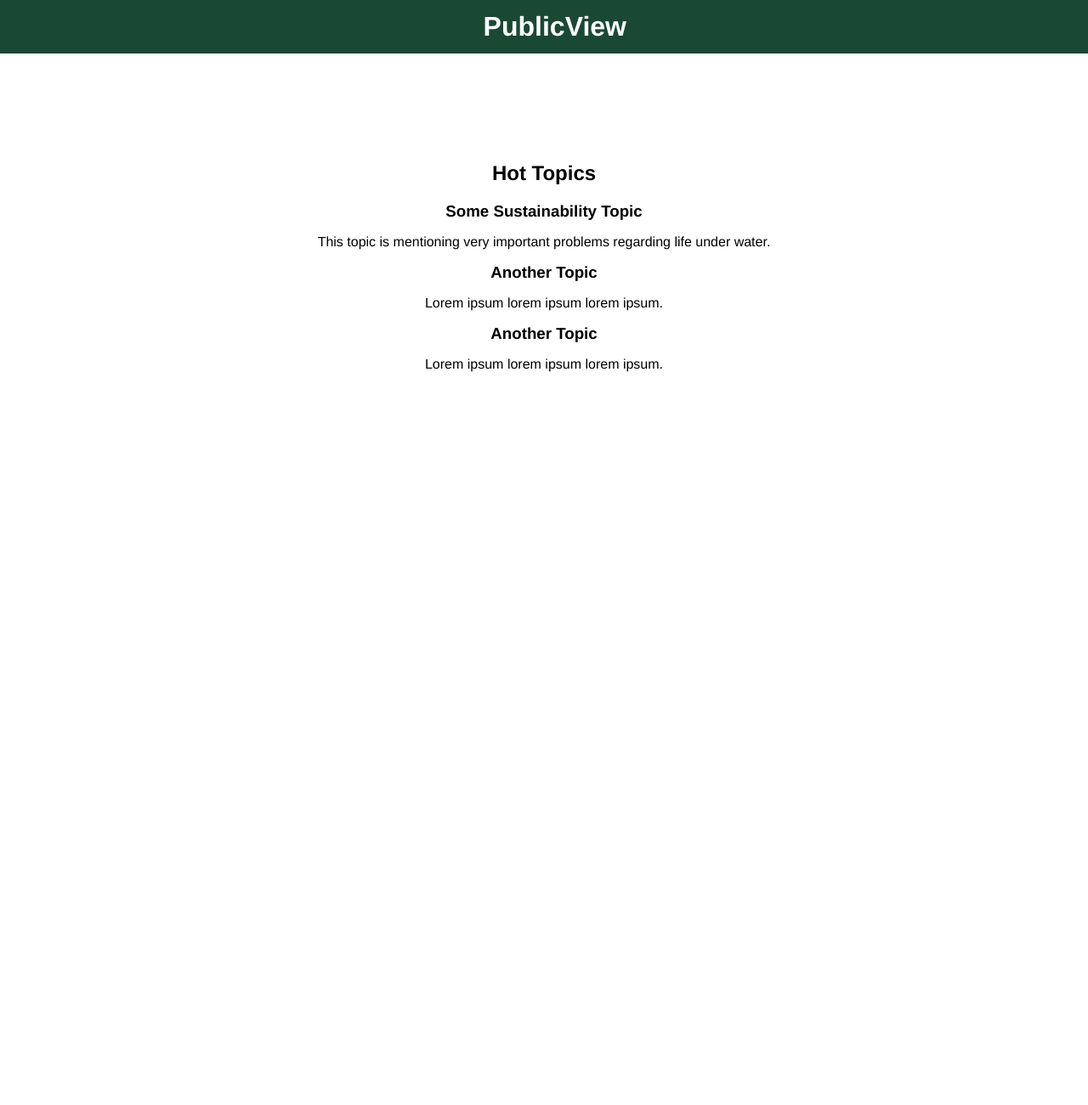
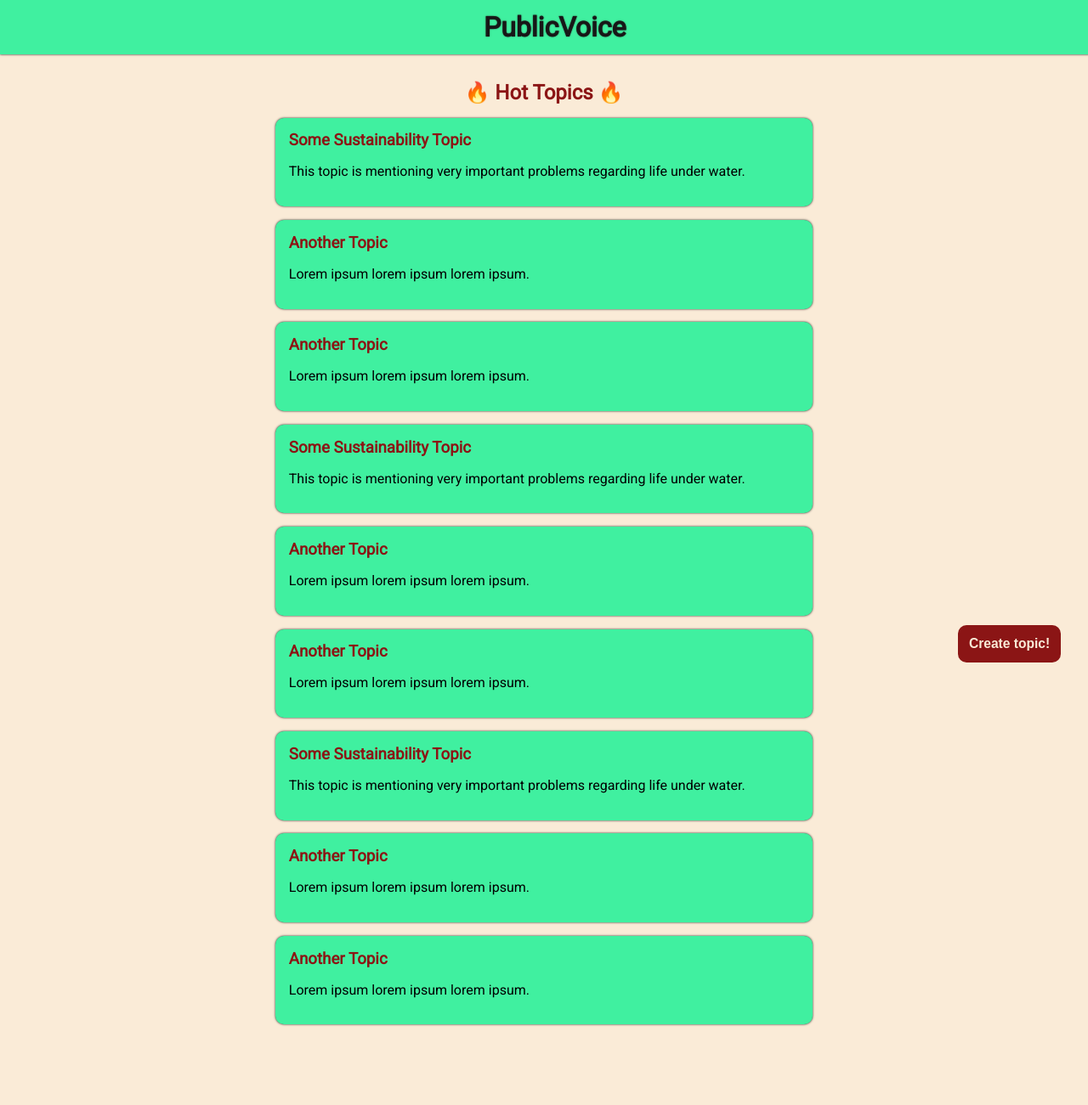
Before and after one commit to egeatmaca/public_voices, a Django app: page / in a window 1280 px wide. Shown: the whole page at 85% size. Before the commit the page ends 438 px from the top, so only its background shows below. Run offline with Django 3.2, Linux system fonts and the light colour scheme.

Commit message:
index template created

```diff
--- a/public_view/models/Topic.py
+++ b/public_view/models/Topic.py
@@ -1,10 +1,10 @@
 from datetime import datetime as dt
 
 class Topic:
-    def __init__(self, id, title, content, user_id):
+    def __init__(self, id, title, description, user_id):
         self.id = id
         self.title = title
-        self.content = content
+        self.description = description
         self.comments = []
         self.user_id = user_id
         self.created_at = dt.now()
--- a/public_view/static/css/styles.css
+++ b/public_view/static/css/styles.css
@@ -1,24 +1,81 @@
 body {
-    font-family: 'Helvetica Neue', Helvetica, Arial, sans-serif;
+    background-color: #faebd7;
+    font-family: 'Roboto', sans-serif;
     align-items: center;
     text-align: center;
 }
 
 .app_header {
-    background-color: #194933;
-    color: rgb(255, 255, 255);
+    background-color: #40f0a0;
+    color: #171717;
     width: 100%;
     padding: 1%;
-    position: absolute;
+    position: fixed;
     top: 0;
     left: 0;
+    box-shadow: 0 0 2.5px 0 #171717;
 }
 
-.app_header h1,h3 {
+h1, h2, h3 {
     margin: 0;
     padding: 0;
 }
 
+h1 {
+    text-shadow: #242424 0 0 1.5px;
+}
+
 .app_body {
-    margin: 15%;
+    margin-top: 12.5%;
 }
+
+ @media screen and (min-width: 600px) {
+    .app_body {
+        width: 50%;
+        margin: 7.5% auto;
+    }
+}
+
+.modal_container {
+    position: absolute;
+    bottom: 0;
+    left: 0;
+    width: 100%;
+    height: 100%;
+}
+
+.modal_bottom {
+    position: fixed;
+    bottom: 0%;
+    background-color: #40f0a0;
+    color: #171717;
+    width: 100%;
+    padding: 1%;
+    box-shadow: 0 0 2.5px 0 #171717;
+    display: none;
+}
+
+.create_topic button {
+    position: fixed;
+    bottom: 2.5%;
+    right: 2.5%;
+    background-color: #8b1515;
+    color: antiquewhite;
+    border: none;
+    border-radius: 10px;
+    padding: 1%;
+}
+
+.topic_preview {
+    background-color: #40f0a0;
+    color: rgb(0, 0, 0);
+    text-align: left;
+    padding: 2.5% 2.5%;
+    margin: 2.5% 0;
+    border-radius: 10px;
+    box-shadow: 0 0 2.5px 0 #171717;
+}
+
+.topic_list h2, .topic_list h3 {
+    color: #8b1515;
+}
--- a/public_view/templates/index.html
+++ b/public_view/templates/index.html
@@ -3,23 +3,39 @@
 <html>
 
     <head>
-        <title> PublicView </title>
+        <title> Public Voice </title>
         <link rel="stylesheet" type="text/css" href={% static 'css/styles.css' %}>
+        <link href="https://fonts.googleapis.com/css?family=Roboto" rel="stylesheet">
+        <script src="https://unpkg.com/vue@3"></script>
     </head>
 
     <body>
         <div class="app_header">
-            <h1> PublicView </h1>
+            <h1>PublicVoice</h1>
         </div>
         <div class="app_body">
             <div class="topic_list">
-                <h2> Hot Topics </h2>
+                <h2> 🔥 Hot Topics 🔥 </h2>
                 {% for topic in topics %}
                     <div class="topic_preview">
                         <h3> {{ topic.title }} </h3>
-                        <p> {{ topic.content }} </p>
+                        <p> {{ topic.description }} </p>
                     </div>
                 {% endfor %}
+            </div>
+
+            <div class="create_topic">
+                <button>
+                    <h3> Create topic! </h3>
+                </button>
+                <div class="modal_container">
+                    <form class="modal_bottom">
+                        <input type="long-text" name="title" placeholder="Title"/> <br/>
+                        <textarea name="Text1" cols="40" rows="5" placeholder="Description"> </textarea> <br/>
+                        <input type="submit" value="Cancel"/>
+                        <input type="submit" value="Submit"/>
+                    </form>
+                </div>
             </div>
         </div>
     </body>
--- a/public_view/views/index.py
+++ b/public_view/views/index.py
@@ -7,9 +7,24 @@ def index(request):
         'index.html',
         {
             'topics': [
-                Topic(0, 'Some Sustainability Topic', 'This topic is mentioning very important problems regarding life under water.', 0),
-                Topic(0, 'Another Topic', 'Lorem ipsum lorem ipsum lorem ipsum.', 0),
-                Topic(0, 'Another Topic', 'Lorem ipsum lorem ipsum lorem ipsum.', 0)
+                Topic(0, 'Some Sustainability Topic',
+                      'This topic is mentioning very important problems regarding life under water.', 0),
+                Topic(0, 'Another Topic',
+                      'Lorem ipsum lorem ipsum lorem ipsum.', 0),
+                Topic(0, 'Another Topic',
+                      'Lorem ipsum lorem ipsum lorem ipsum.', 0),
+                Topic(0, 'Some Sustainability Topic',
+                      'This topic is mentioning very important problems regarding life under water.', 0),
+                Topic(0, 'Another Topic',
+                      'Lorem ipsum lorem ipsum lorem ipsum.', 0),
+                Topic(0, 'Another Topic',
+                      'Lorem ipsum lorem ipsum lorem ipsum.', 0),
+                Topic(0, 'Some Sustainability Topic',
+                      'This topic is mentioning very important problems regarding life under water.', 0),
+                Topic(0, 'Another Topic',
+                      'Lorem ipsum lorem ipsum lorem ipsum.', 0),
+                Topic(0, 'Another Topic',
+                      'Lorem ipsum lorem ipsum lorem ipsum.', 0),
             ]
         }
     )
```
